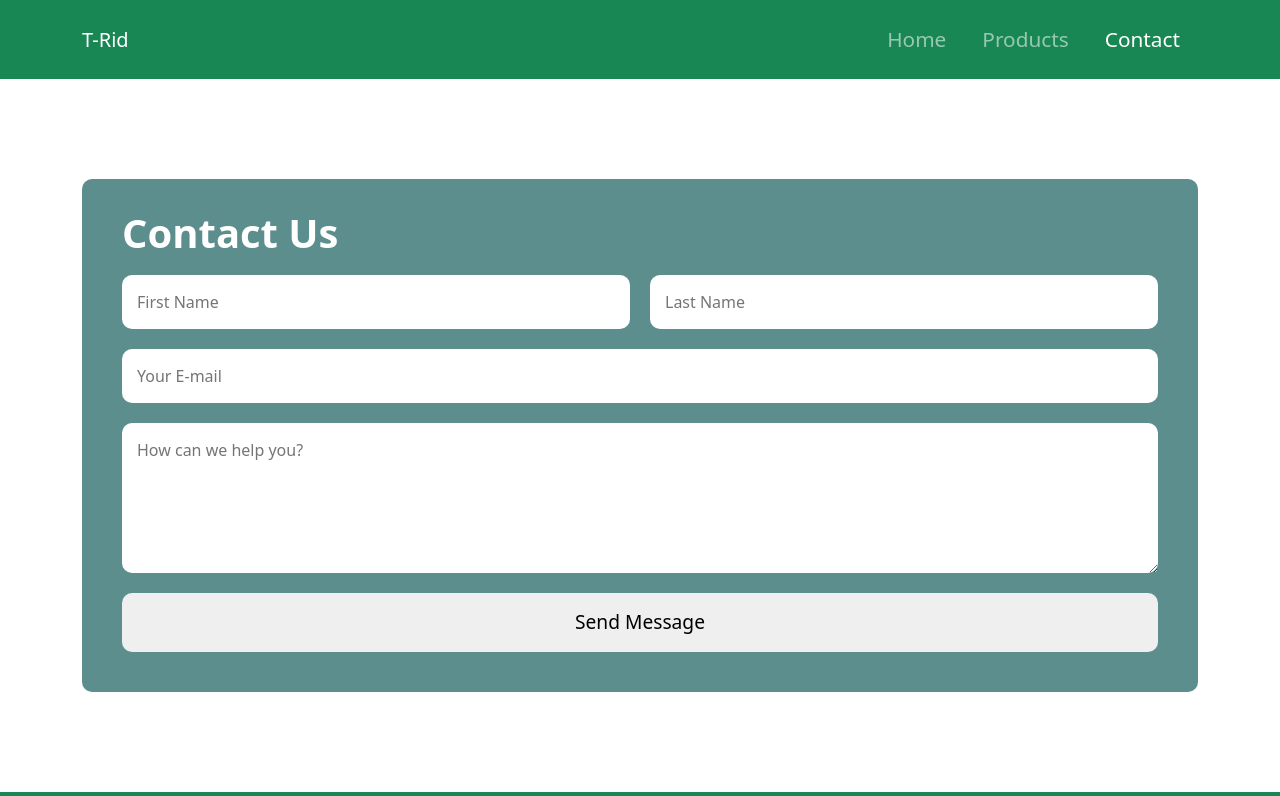
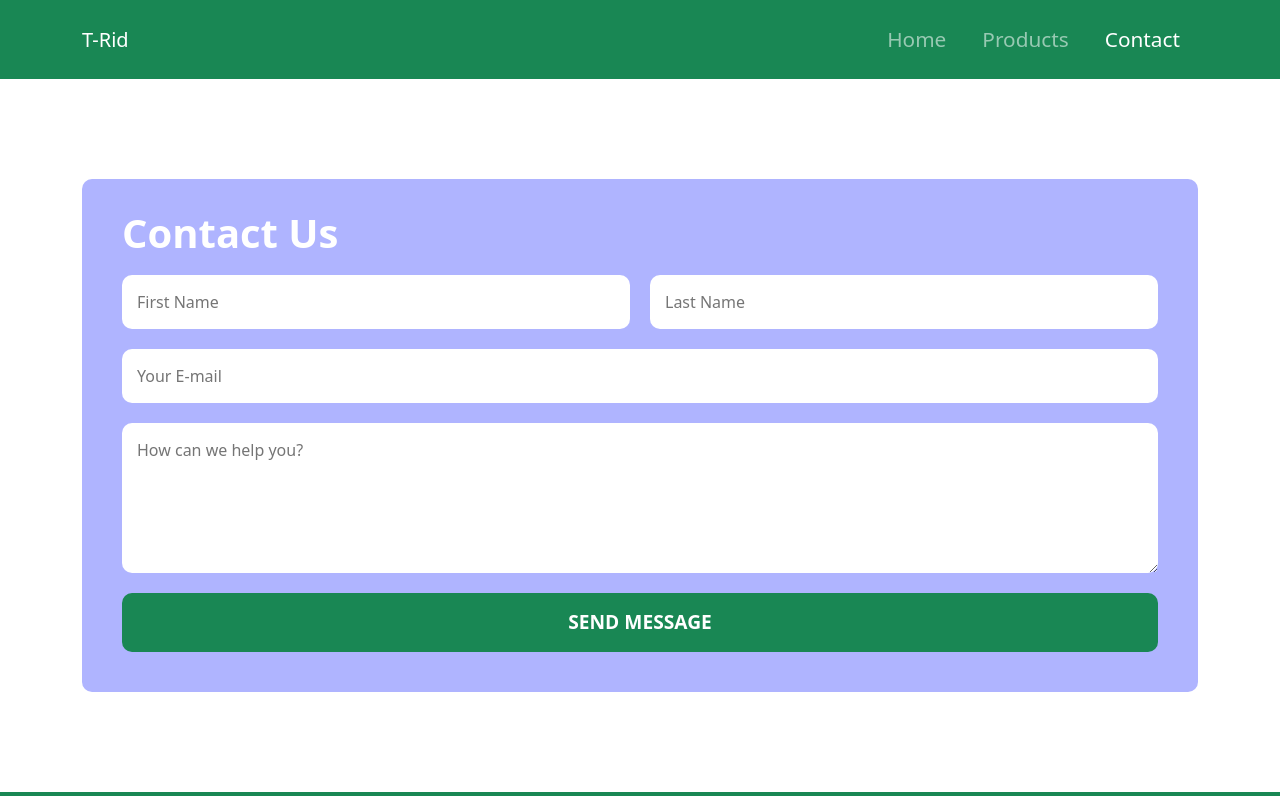
Before and after one commit to Amrindra/Bannard-Project, a React (Create React App) app: page /contact in a window 1280 px wide. Shown: the top 796 px of the page. Built offline with nearby package versions, Linux system fonts and the light colour scheme; the HTML template or start-up script is replaced by a standard one.

Commit message:
Updated color style and button

```diff
--- a/src/components/contact/Contact.css
+++ b/src/components/contact/Contact.css
@@ -5,7 +5,7 @@
 }
 
 .contact_wrapper {
-  background-color: rgb(92, 142, 142);
+  background-color: var(--main-color);
   width: 100%;
   padding: 30px;
   margin-top: 100px;
@@ -54,4 +54,8 @@
   margin: 10px;
   font-size: 1.2rem;
   border-radius: 10px;
+  font-weight: bold;
+  text-transform: uppercase;
+  color: white;
+  background-color: var(--green-color);
 }
```
